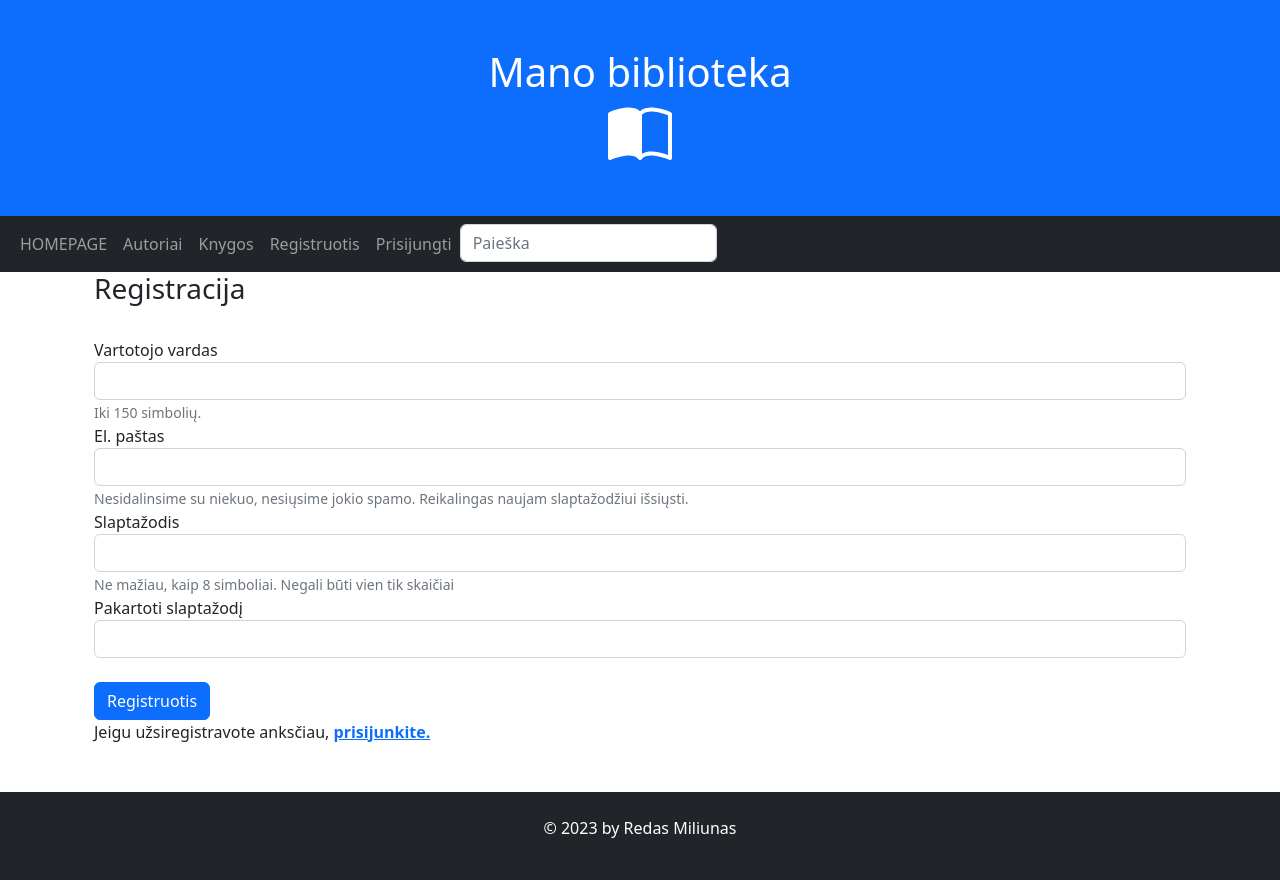
After one commit to RedasMiliunas/library_2023_pavasaris, a Django app: page /register/ in a window 1280 px wide. The commit adds this page. Run offline with Django 4.2, Linux system fonts and the light colour scheme.

Commit message:
Sukurta registracijos forma (views.py faile sukurtas metodas su butinu @csrf_protect)

```diff
--- a/mysite/library/templates/base.html
+++ b/mysite/library/templates/base.html
@@ -58,6 +58,7 @@ Cia yra pagrindinis programos HTML sablonas, sukurtas panaudojant Bootstrap 5
           <li class="nav-item"><a class="nav-link" href="{% url 'my_books'%}">Mano knygos</a></li>
           <li class="nav-item"><a class="nav-link" href="{% url 'logout'%}">Atsijungti</a></li>
       {% else%}
+          <li class="nav-item"><a class="nav-link" href="{% url 'register'%}">Registruotis</a></li>
           <li class="nav-item"><a class="nav-link" href="{% url 'login'%}">Prisijungti</a></li>
       {% endif%}
 
--- /dev/null
+++ b/mysite/library/templates/registration/register.html
@@ -0,0 +1,37 @@
+{% extends "base.html" %}
+{% block "title" %}Registracija{% endblock%}
+
+{% block "content" %}
+
+    <div class="container register">
+        <h3>Registracija</h3><br/>
+        <form method="post">
+            {% csrf_token %}
+            <div class="form-group">
+                <label for="username">Vartotojo vardas</label>
+                <input name="username" type="text" class="form-control" id="username" aria-describedby="usernameHelp">
+                <small id="usernameHelp" class="form-text text-muted">Iki 150 simbolių.</small>
+            </div>
+            <div class="form-group">
+                <label for="exampleInputEmail1">El. paštas</label>
+                <input name="email" type="email" class="form-control" id="exampleInputEmail1" aria-describedby="emailHelp">
+                <small id="emailHelp" class="form-text text-muted">Nesidalinsime su niekuo, nesiųsime jokio spamo.
+                    Reikalingas naujam slaptažodžiui išsiųsti. </small>
+            </div>
+            <div class="form-group">
+                <label for="password">Slaptažodis</label>
+                <input name="password" type="password" class="form-control" id="password" aria-describedby="pwdHelp">
+                <small id="pwdHelp" class="form-text text-muted">Ne mažiau, kaip 8 simboliai. Negali būti vien tik
+                    skaičiai</small>
+            </div>
+            <div class="form-group">
+                <label for="password2">Pakartoti slaptažodį</label>
+                <input name="password2" type="password" class="form-control" id="password2" aria-describedby="pwd2Help">
+            </div>
+            <br>
+            <button type="submit" class="btn btn-primary register-button">Registruotis</button>
+        </form>
+        <p>Jeigu užsiregistravote anksčiau, <a href="{% url 'login' %}"><strong>prisijunkite.</strong></a></p>
+    </div>
+
+{% endblock %}
--- a/mysite/library/urls.py
+++ b/mysite/library/urls.py
@@ -10,4 +10,5 @@ urlpatterns = [
     path("books/<int:pk>", views.BookDetailView.as_view(), name="book"), #klasei nereikia book_id
     path("search/", views.search, name="search"),
     path('my_books/', views.MyBookInstanceListView.as_view(), name='my_books'),
+    path('register/', views.register, name='register'),
 ]
--- a/mysite/library/views.py
+++ b/mysite/library/views.py
@@ -102,3 +102,12 @@ class MyBookInstanceListView(LoginRequiredMixin, generic.ListView):
     def get_queryset(self):
         return BookInstance.objects.filter(reader=self.request.user)
             # .filter(status__exact='p').order_by('due_back')
+
+from django.views.decorators.csrf import csrf_protect
+from django.contrib import messages
+@csrf_protect
+def register(request):
+    if request.method == 'POST':
+        pass
+    else:
+        return render(request, 'registration/register.html')
```
